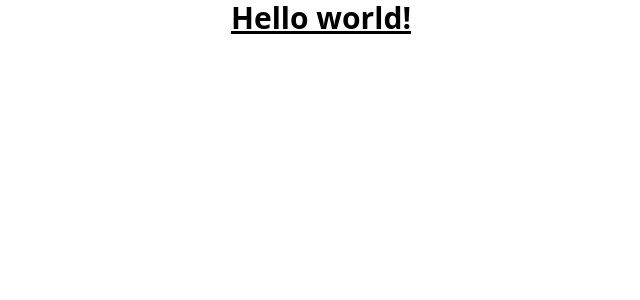
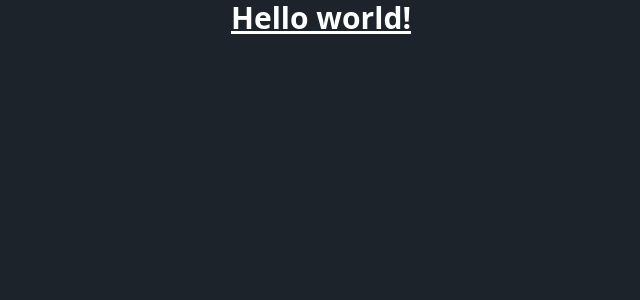
Before and after one commit to thvx/UX-frontend, a React (Vite) app in the folder emprende-conecta-frontend/: page / in a window 1280 px wide. Shown: the top 300 px of the page, without its empty margins (319-959 px from the left). Built offline with nearby package versions, Linux system fonts and the light colour scheme.

Commit message:
Agregando estilo dark

```diff
--- a/emprende-conecta-frontend/src/app/Test/testComponentes.tsx
+++ b/emprende-conecta-frontend/src/app/Test/testComponentes.tsx
@@ -1,13 +1,10 @@
-import {useState, useEffect} from 'react';
-
 function App() {
 
   return (
-    <div className="app-container min-h-screen bg-white">
-        <h1 className="text-3xl font-bold text-black underline text-center">Hello world!</h1>
+    <div className="app-container min-h-screen">
+        <h1 className="text-3xl font-bold text-white underline text-center">Hello world!</h1>
     </div>
   )
 }
 
-
 export default App;
--- a/emprende-conecta-frontend/tailwind.config.js
+++ b/emprende-conecta-frontend/tailwind.config.js
@@ -9,4 +9,7 @@ export default {
   plugins: [
     require('daisyui'),
   ],
+  daisyui: {
+    themes: ["dark", "light"],
+  },
 }
```
